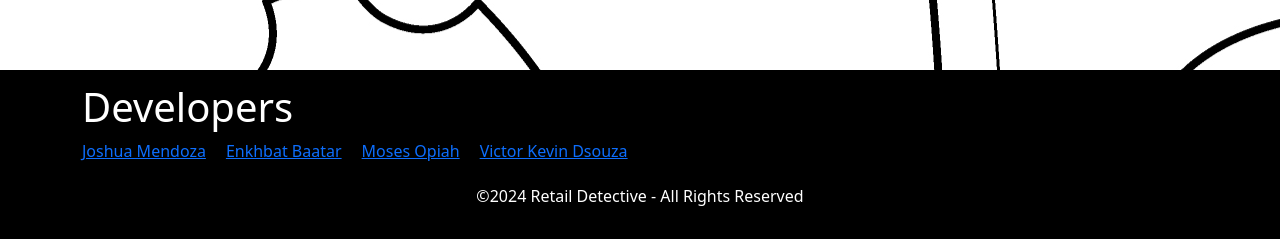
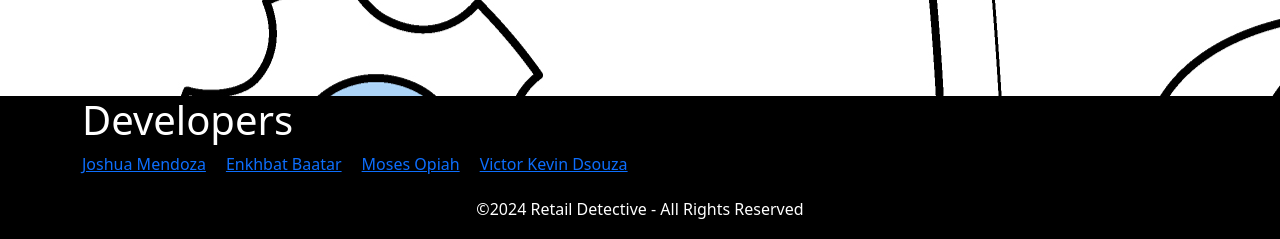
Before and after one commit to josh484/eCommerce-ranker, a React (Vite) app: page / in a window 1280 px wide. Shown: the part 558-797 px from the top of the page. Built offline with nearby package versions, Linux system fonts and the light colour scheme; no server answers.

Commit message:
added more to readme, fixed the amount of searches on ebay api, fixed footer taking up too much room upon search

```diff
--- a/src/components/Footer.css
+++ b/src/components/Footer.css
@@ -1,7 +1,6 @@
 .main-footer {
     background-color: black;
     color: white;
-    padding: 13px;
     bottom: 0px;
     position: absolute;
     width: 100%;
--- a/src/components/Ranker.jsx
+++ b/src/components/Ranker.jsx
@@ -35,7 +35,7 @@ const IndexPage = (prop) => {
 
     // put both API data into an array as an object with same details
     const handleData = async () => {
-        await ebayData.products.map((result) => {
+        await ebayData.products.slice(0, 9).map((result) => {
             if (result.price != 0 && result.url !== 'https://ebay.com/itm/123456') {
                 searchArray.push(
                     {
```
Also changed, not shown: 1 other file (tests, documents, lock files or other folders).
